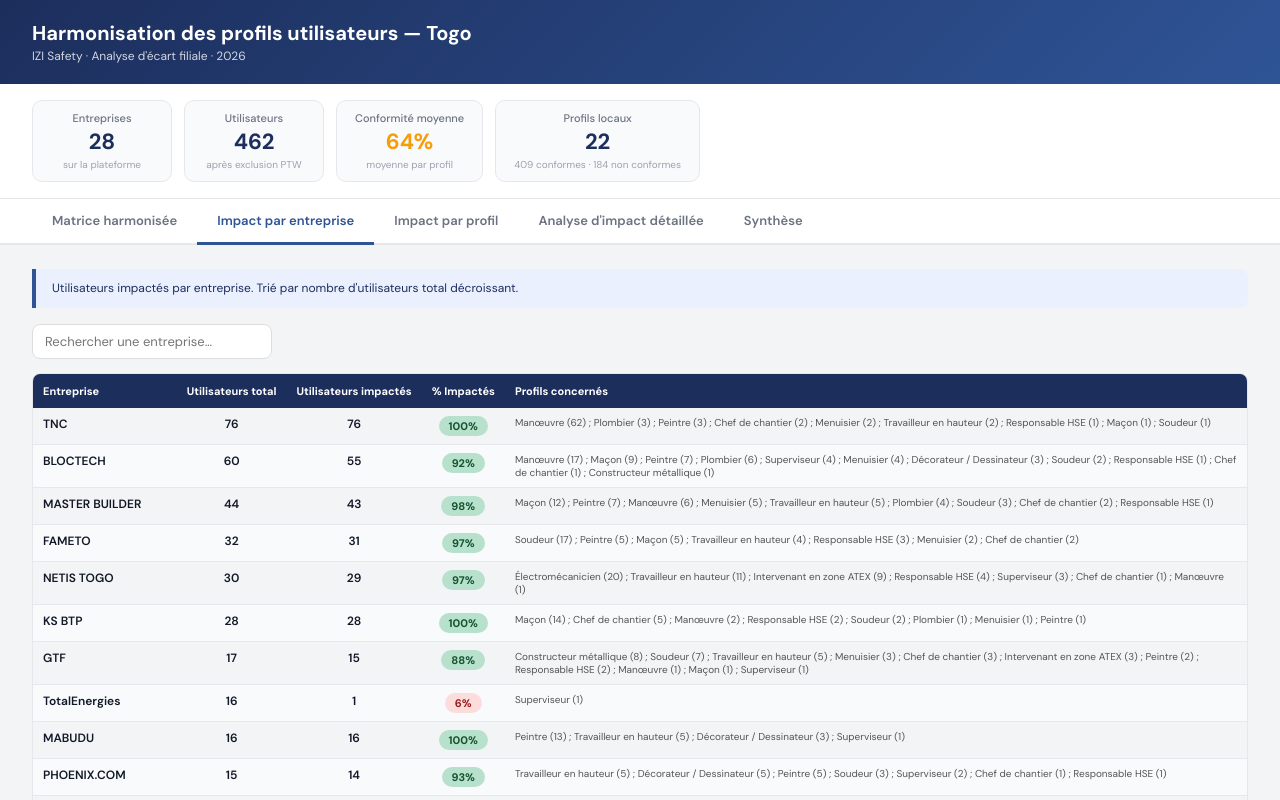
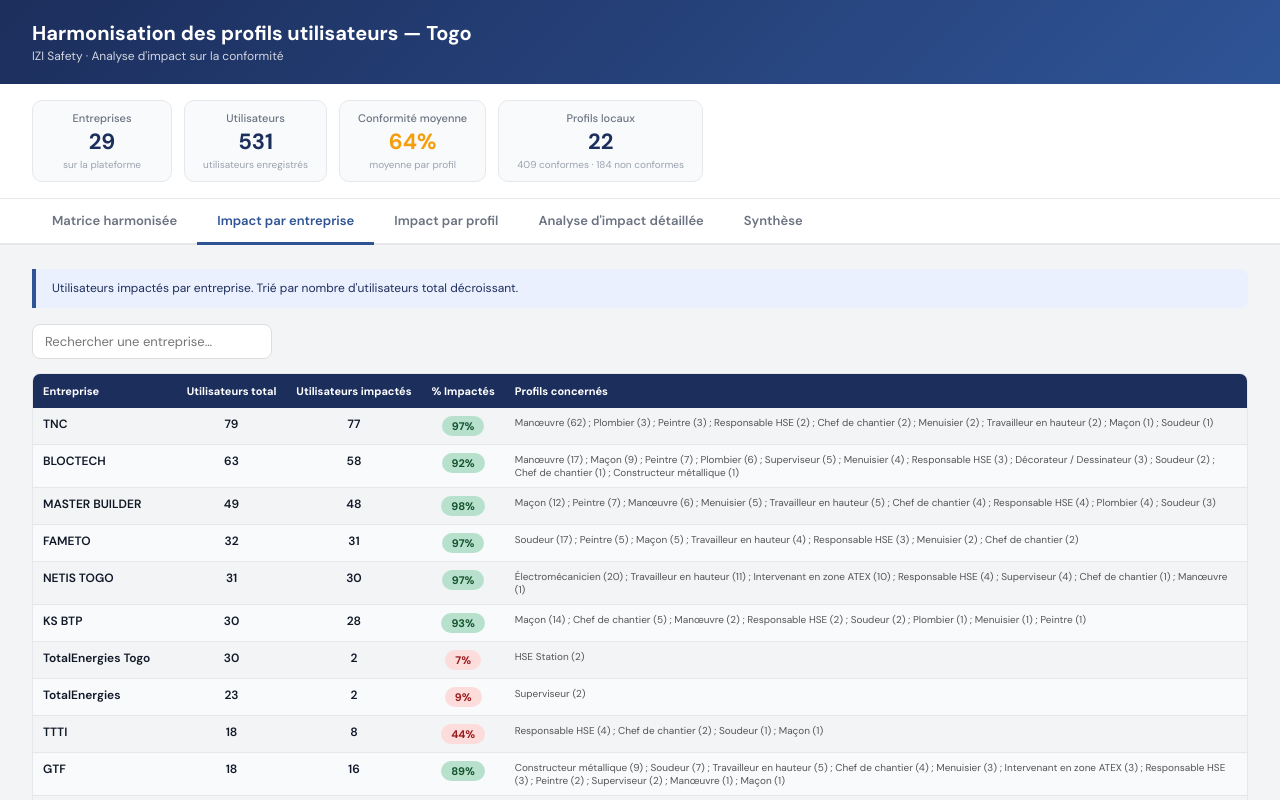
Before and after one commit to IZISafety/Gap-analysis-Togo, a plain HTML site: page index.html in a window 1280 px wide. Both pictures are taken after a click on the button "Impact par entreprise". Shown: the top 800 px of the page. Drawn offline with Linux system fonts and the light colour scheme.

Commit message:
Update index.html

```diff
--- a/index.html
+++ b/index.html
@@ -88,11 +88,11 @@ body{font-family:"DM Sans",sans-serif;background:#F3F4F6;color:#111827}
 </head><body>
 <div class="header"><div>
   <div class="header-title">Harmonisation des profils utilisateurs — Togo</div>
-  <div class="header-sub">IZI Safety · Analyse d'écart filiale · 2026</div>
+  <div class="header-sub">IZI Safety · Analyse d'impact sur la conformité</div>
 </div></div>
 <div class="kpi-row">
-  <div class="kpi-card"><div class="kpi-label">Entreprises</div><div class="kpi-value">28</div><div class="kpi-sub">sur la plateforme</div></div>
-  <div class="kpi-card"><div class="kpi-label">Utilisateurs</div><div class="kpi-value">462</div><div class="kpi-sub">après exclusion PTW</div></div>
+  <div class="kpi-card"><div class="kpi-label">Entreprises</div><div class="kpi-value">29</div><div class="kpi-sub">sur la plateforme</div></div>
+  <div class="kpi-card"><div class="kpi-label">Utilisateurs</div><div class="kpi-value">531</div><div class="kpi-sub">utilisateurs enregistrés</div></div>
   <div class="kpi-card"><div class="kpi-label">Conformité moyenne</div><div class="kpi-value" style="color:#F59E0B">64%</div><div class="kpi-sub">moyenne par profil</div></div>
   <div class="kpi-card"><div class="kpi-label">Profils locaux</div><div class="kpi-value">22</div><div class="kpi-sub">409 conformes · 184 non conformes</div></div>
 </div>
@@ -176,33 +176,34 @@ body{font-family:"DM Sans",sans-serif;background:#F3F4F6;color:#111827}
       <th onclick="sortTable('t1',0)">Entreprise</th><th onclick="sortTable('t1',1)">Utilisateurs total</th>
       <th onclick="sortTable('t1',2)">Utilisateurs impactés</th><th onclick="sortTable('t1',3)">% Impactés</th>
       <th onclick="sortTable('t1',4)">Profils concernés</th>
-    </tr></thead><tbody><tr><td style="font-weight:600">TNC</td><td class="num">76</td><td class="num">76</td><td class="num"><span class="pct-badge pct-low">100%</span></td><td style="font-size:10px;color:#555">Manœuvre (62) ; Plombier (3) ; Peintre (3) ; Chef de chantier (2) ; Menuisier (2) ; Travailleur en hauteur (2) ; Responsable HSE (1) ; Maçon (1) ; Soudeur (1)</td></tr>
-<tr><td style="font-weight:600">BLOCTECH</td><td class="num">60</td><td class="num">55</td><td class="num"><span class="pct-badge pct-low">92%</span></td><td style="font-size:10px;color:#555">Manœuvre (17) ; Maçon (9) ; Peintre (7) ; Plombier (6) ; Superviseur (4) ; Menuisier (4) ; Décorateur / Dessinateur (3) ; Soudeur (2) ; Responsable HSE (1) ; Chef de chantier (1) ; Constructeur métallique (1)</td></tr>
-<tr><td style="font-weight:600">MASTER BUILDER</td><td class="num">44</td><td class="num">43</td><td class="num"><span class="pct-badge pct-low">98%</span></td><td style="font-size:10px;color:#555">Maçon (12) ; Peintre (7) ; Manœuvre (6) ; Menuisier (5) ; Travailleur en hauteur (5) ; Plombier (4) ; Soudeur (3) ; Chef de chantier (2) ; Responsable HSE (1)</td></tr>
+    </tr></thead><tbody><tr><td style="font-weight:600">TNC</td><td class="num">79</td><td class="num">77</td><td class="num"><span class="pct-badge pct-low">97%</span></td><td style="font-size:10px;color:#555">Manœuvre (62) ; Plombier (3) ; Peintre (3) ; Responsable HSE (2) ; Chef de chantier (2) ; Menuisier (2) ; Travailleur en hauteur (2) ; Maçon (1) ; Soudeur (1)</td></tr>
+<tr><td style="font-weight:600">BLOCTECH</td><td class="num">63</td><td class="num">58</td><td class="num"><span class="pct-badge pct-low">92%</span></td><td style="font-size:10px;color:#555">Manœuvre (17) ; Maçon (9) ; Peintre (7) ; Plombier (6) ; Superviseur (5) ; Menuisier (4) ; Responsable HSE (3) ; Décorateur / Dessinateur (3) ; Soudeur (2) ; Chef de chantier (1) ; Constructeur métallique (1)</td></tr>
+<tr><td style="font-weight:600">MASTER BUILDER</td><td class="num">49</td><td class="num">48</td><td class="num"><span class="pct-badge pct-low">98%</span></td><td style="font-size:10px;color:#555">Maçon (12) ; Peintre (7) ; Manœuvre (6) ; Menuisier (5) ; Travailleur en hauteur (5) ; Chef de chantier (4) ; Responsable HSE (4) ; Plombier (4) ; Soudeur (3)</td></tr>
 <tr><td style="font-weight:600">FAMETO</td><td class="num">32</td><td class="num">31</td><td class="num"><span class="pct-badge pct-low">97%</span></td><td style="font-size:10px;color:#555">Soudeur (17) ; Peintre (5) ; Maçon (5) ; Travailleur en hauteur (4) ; Responsable HSE (3) ; Menuisier (2) ; Chef de chantier (2)</td></tr>
-<tr><td style="font-weight:600">NETIS TOGO</td><td class="num">30</td><td class="num">29</td><td class="num"><span class="pct-badge pct-low">97%</span></td><td style="font-size:10px;color:#555">Électromécanicien (20) ; Travailleur en hauteur (11) ; Intervenant en zone ATEX (9) ; Responsable HSE (4) ; Superviseur (3) ; Chef de chantier (1) ; Manœuvre (1)</td></tr>
-<tr><td style="font-weight:600">KS BTP</td><td class="num">28</td><td class="num">28</td><td class="num"><span class="pct-badge pct-low">100%</span></td><td style="font-size:10px;color:#555">Maçon (14) ; Chef de chantier (5) ; Manœuvre (2) ; Responsable HSE (2) ; Soudeur (2) ; Plombier (1) ; Menuisier (1) ; Peintre (1)</td></tr>
-<tr><td style="font-weight:600">GTF</td><td class="num">17</td><td class="num">15</td><td class="num"><span class="pct-badge pct-low">88%</span></td><td style="font-size:10px;color:#555">Constructeur métallique (8) ; Soudeur (7) ; Travailleur en hauteur (5) ; Menuisier (3) ; Chef de chantier (3) ; Intervenant en zone ATEX (3) ; Peintre (2) ; Responsable HSE (2) ; Manœuvre (1) ; Maçon (1) ; Superviseur (1)</td></tr>
-<tr><td style="font-weight:600">TotalEnergies</td><td class="num">16</td><td class="num">1</td><td class="num"><span class="pct-badge pct-high">6%</span></td><td style="font-size:10px;color:#555">Superviseur (1)</td></tr>
-<tr><td style="font-weight:600">MABUDU</td><td class="num">16</td><td class="num">16</td><td class="num"><span class="pct-badge pct-low">100%</span></td><td style="font-size:10px;color:#555">Peintre (13) ; Travailleur en hauteur (5) ; Décorateur / Dessinateur (3) ; Superviseur (1)</td></tr>
+<tr><td style="font-weight:600">NETIS TOGO</td><td class="num">31</td><td class="num">30</td><td class="num"><span class="pct-badge pct-low">97%</span></td><td style="font-size:10px;color:#555">Électromécanicien (20) ; Travailleur en hauteur (11) ; Intervenant en zone ATEX (10) ; Responsable HSE (4) ; Superviseur (4) ; Chef de chantier (1) ; Manœuvre (1)</td></tr>
+<tr><td style="font-weight:600">KS BTP</td><td class="num">30</td><td class="num">28</td><td class="num"><span class="pct-badge pct-low">93%</span></td><td style="font-size:10px;color:#555">Maçon (14) ; Chef de chantier (5) ; Manœuvre (2) ; Responsable HSE (2) ; Soudeur (2) ; Plombier (1) ; Menuisier (1) ; Peintre (1)</td></tr>
+<tr><td style="font-weight:600">TotalEnergies Togo</td><td class="num">30</td><td class="num">2</td><td class="num"><span class="pct-badge pct-high">7%</span></td><td style="font-size:10px;color:#555">HSE Station (2)</td></tr>
+<tr><td style="font-weight:600">TotalEnergies</td><td class="num">23</td><td class="num">2</td><td class="num"><span class="pct-badge pct-high">9%</span></td><td style="font-size:10px;color:#555">Superviseur (2)</td></tr>
+<tr><td style="font-weight:600">TTTI</td><td class="num">18</td><td class="num">8</td><td class="num"><span class="pct-badge pct-high">44%</span></td><td style="font-size:10px;color:#555">Responsable HSE (4) ; Chef de chantier (2) ; Soudeur (1) ; Maçon (1)</td></tr>
+<tr><td style="font-weight:600">GTF</td><td class="num">18</td><td class="num">16</td><td class="num"><span class="pct-badge pct-low">89%</span></td><td style="font-size:10px;color:#555">Constructeur métallique (9) ; Soudeur (7) ; Travailleur en hauteur (5) ; Chef de chantier (4) ; Menuisier (3) ; Intervenant en zone ATEX (3) ; Responsable HSE (3) ; Peintre (2) ; Superviseur (2) ; Manœuvre (1) ; Maçon (1)</td></tr>
+<tr><td style="font-weight:600">MABUDU</td><td class="num">18</td><td class="num">18</td><td class="num"><span class="pct-badge pct-low">100%</span></td><td style="font-size:10px;color:#555">Peintre (13) ; Travailleur en hauteur (7) ; Décorateur / Dessinateur (5) ; Superviseur (1) ; Chef de chantier (1) ; Responsable HSE (1)</td></tr>
+<tr><td style="font-weight:600">COMEAF</td><td class="num">17</td><td class="num">17</td><td class="num"><span class="pct-badge pct-low">100%</span></td><td style="font-size:10px;color:#555">Travailleur en hauteur (10) ; Soudeur (9) ; Peintre (4) ; Manœuvre (2) ; Chef de chantier (2) ; Maçon (1) ; Constructeur métallique (1) ; Responsable HSE (1)</td></tr>
+<tr><td style="font-weight:600">SOMMEPI</td><td class="num">16</td><td class="num">14</td><td class="num"><span class="pct-badge pct-low">88%</span></td><td style="font-size:10px;color:#555">Manœuvre (6) ; Responsable HSE (3) ; Maintenancier (2) ; Peintre (1) ; Superviseur (1) ; Plombier (1)</td></tr>
 <tr><td style="font-weight:600">PHOENIX.COM</td><td class="num">15</td><td class="num">14</td><td class="num"><span class="pct-badge pct-low">93%</span></td><td style="font-size:10px;color:#555">Travailleur en hauteur (5) ; Décorateur / Dessinateur (5) ; Peintre (5) ; Soudeur (3) ; Superviseur (2) ; Chef de chantier (1) ; Responsable HSE (1)</td></tr>
-<tr><td style="font-weight:600">TotalEnergies Togo</td><td class="num">15</td><td class="num">1</td><td class="num"><span class="pct-badge pct-high">7%</span></td><td style="font-size:10px;color:#555">HSE Station (1)</td></tr>
-<tr><td style="font-weight:600">COMEAF</td><td class="num">14</td><td class="num">14</td><td class="num"><span class="pct-badge pct-low">100%</span></td><td style="font-size:10px;color:#555">Travailleur en hauteur (9) ; Soudeur (7) ; Peintre (4) ; Manœuvre (2) ; Maçon (1) ; Chef de chantier (1)</td></tr>
-<tr><td style="font-weight:600">SOTAM</td><td class="num">13</td><td class="num">11</td><td class="num"><span class="pct-badge pct-low">85%</span></td><td style="font-size:10px;color:#555">Travailleur en hauteur (3) ; Électromécanicien (3) ; Manœuvre (2) ; Plombier (2) ; Maintenancier (1) ; Chef de chantier (1) ; Responsable HSE (1)</td></tr>
-<tr><td style="font-weight:600">SOMMEPI</td><td class="num">13</td><td class="num">12</td><td class="num"><span class="pct-badge pct-low">92%</span></td><td style="font-size:10px;color:#555">Manœuvre (6) ; Responsable HSE (2) ; Peintre (1) ; Superviseur (1) ; Plombier (1) ; Maintenancier (1)</td></tr>
+<tr><td style="font-weight:600">SOTAM</td><td class="num">14</td><td class="num">12</td><td class="num"><span class="pct-badge pct-low">86%</span></td><td style="font-size:10px;color:#555">Travailleur en hauteur (3) ; Électromécanicien (3) ; Manœuvre (2) ; Plombier (2) ; Responsable HSE (2) ; Maintenancier (1) ; Chef de chantier (1)</td></tr>
 <tr><td style="font-weight:600">TECHNO DIMENSIONS</td><td class="num">12</td><td class="num">12</td><td class="num"><span class="pct-badge pct-low">100%</span></td><td style="font-size:10px;color:#555">Intervenant en zone ATEX (8) ; Chef de chantier (5) ; Manœuvre (3) ; Plombier (1) ; Travailleur en hauteur (1) ; Soudeur (1) ; Responsable HSE (1) ; Superviseur (1) ; Maintenancier SI/SS (1)</td></tr>
-<tr><td style="font-weight:600">TTTI</td><td class="num">10</td><td class="num">7</td><td class="num"><span class="pct-badge pct-med">70%</span></td><td style="font-size:10px;color:#555">Responsable HSE (4) ; Soudeur (1) ; Maçon (1) ; Chef de chantier (1)</td></tr>
+<tr><td style="font-weight:600">VISION ELECTRIQUE</td><td class="num">9</td><td class="num">6</td><td class="num"><span class="pct-badge pct-med">67%</span></td><td style="font-size:10px;color:#555">Superviseur (2) ; Travailleur en hauteur (2) ; Chef de chantier (1) ; Responsable HSE (1)</td></tr>
 <tr><td style="font-weight:600">EMTIC</td><td class="num">8</td><td class="num">8</td><td class="num"><span class="pct-badge pct-low">100%</span></td><td style="font-size:10px;color:#555">Travailleur en hauteur (4) ; Chef de chantier (3) ; Manœuvre (3) ; Responsable HSE (1) ; Intervenant en zone ATEX (1)</td></tr>
+<tr><td style="font-weight:600">TECH PLUS</td><td class="num">8</td><td class="num">3</td><td class="num"><span class="pct-badge pct-high">38%</span></td><td style="font-size:10px;color:#555">Chef de chantier (2) ; Travailleur en hauteur (1)</td></tr>
 <tr><td style="font-weight:600">LORAINE ENSEIGNE</td><td class="num">8</td><td class="num">7</td><td class="num"><span class="pct-badge pct-low">88%</span></td><td style="font-size:10px;color:#555">Peintre (4) ; Décorateur / Dessinateur (2) ; Travailleur en hauteur (1) ; Chef de chantier (1) ; Responsable HSE (1)</td></tr>
-<tr><td style="font-weight:600">VISION ELECTRIQUE</td><td class="num">7</td><td class="num">4</td><td class="num"><span class="pct-badge pct-med">57%</span></td><td style="font-size:10px;color:#555">Superviseur (2) ; Travailleur en hauteur (1) ; Responsable HSE (1)</td></tr>
-<tr><td style="font-weight:600">BELEMEC</td><td class="num">6</td><td class="num">6</td><td class="num"><span class="pct-badge pct-low">100%</span></td><td style="font-size:10px;color:#555">Mécanicien (3) ; Manœuvre (1) ; Responsable HSE (1) ; Chef de chantier (1)</td></tr>
+<tr><td style="font-weight:600">BELEMEC</td><td class="num">7</td><td class="num">7</td><td class="num"><span class="pct-badge pct-low">100%</span></td><td style="font-size:10px;color:#555">Mécanicien (3) ; Responsable HSE (2) ; Manœuvre (1) ; Chef de chantier (1)</td></tr>
 <tr><td style="font-weight:600">INTERCON SECURITY</td><td class="num">6</td><td class="num">5</td><td class="num"><span class="pct-badge pct-low">83%</span></td><td style="font-size:10px;color:#555">Travailleur en hauteur (3) ; Chef de chantier (2) ; Superviseur (1) ; Responsable HSE (1)</td></tr>
 <tr><td style="font-weight:600">NSE</td><td class="num">5</td><td class="num">5</td><td class="num"><span class="pct-badge pct-low">100%</span></td><td style="font-size:10px;color:#555">Chef de chantier (2) ; Manœuvre (2) ; Responsable HSE (1)</td></tr>
-<tr><td style="font-weight:600">ETRADIS GROUP</td><td class="num">4</td><td class="num">4</td><td class="num"><span class="pct-badge pct-low">100%</span></td><td style="font-size:10px;color:#555">Maintenancier (2) ; Travailleur en hauteur (1) ; Chef de chantier (1)</td></tr>
-<tr><td style="font-weight:600">TECH PLUS</td><td class="num">3</td><td class="num">2</td><td class="num"><span class="pct-badge pct-med">67%</span></td><td style="font-size:10px;color:#555">Travailleur en hauteur (1) ; Chef de chantier (1)</td></tr>
+<tr><td style="font-weight:600">ETRADIS GROUP</td><td class="num">5</td><td class="num">5</td><td class="num"><span class="pct-badge pct-low">100%</span></td><td style="font-size:10px;color:#555">Maintenancier (2) ; Travailleur en hauteur (1) ; Responsable HSE (1) ; Superviseur (1) ; Chef de chantier (1)</td></tr>
+<tr><td style="font-weight:600">Z & CO</td><td class="num">4</td><td class="num">2</td><td class="num"><span class="pct-badge pct-med">50%</span></td><td style="font-size:10px;color:#555">Responsable HSE (2) ; Superviseur (1)</td></tr>
+<tr><td style="font-weight:600">SCMAT</td><td class="num">3</td><td class="num">1</td><td class="num"><span class="pct-badge pct-high">33%</span></td><td style="font-size:10px;color:#555">Soudeur (1)</td></tr>
 <tr><td style="font-weight:600">TotalEnergies Cameroun</td><td class="num">1</td><td class="num">0</td><td class="num"><span class="pct-badge pct-high">0%</span></td><td style="font-size:10px;color:#555"></td></tr>
 <tr><td style="font-weight:600">Total</td><td class="num">1</td><td class="num">0</td><td class="num"><span class="pct-badge pct-high">0%</span></td><td style="font-size:10px;color:#555"></td></tr>
-<tr><td style="font-weight:600">SCMAT</td><td class="num">1</td><td class="num">1</td><td class="num"><span class="pct-badge pct-low">100%</span></td><td style="font-size:10px;color:#555">Soudeur (1)</td></tr>
 <tr><td style="font-weight:600">TotalEnergies France</td><td class="num">1</td><td class="num">0</td><td class="num"><span class="pct-badge pct-high">0%</span></td><td style="font-size:10px;color:#555"></td></tr></tbody></table>
   </div>
 </div>
@@ -316,6 +317,7 @@ body{font-family:"DM Sans",sans-serif;background:#F3F4F6;color:#111827}
 <div class="synth-comment-item"><strong>💬 Maintenancier</strong>Voir s'il faut ajouter le profil métier à haut risque : "intervenant sur ou à proximité de systèmes électriques"</div>
 <div class="synth-comment-item"><strong>💬 Carreleur (désactivé)</strong>à supprimer ou garder?</div>
 <div class="synth-comment-item"><strong>💬 Ferrailleur (désactivé)</strong>sinon opérateur travaux</div>
+<div class="synth-comment-item"><strong>💬 Soudeur</strong>sinon opérateur travaux</div>
 <div class="synth-comment-item"><strong>💬 Travailleur en hauteur</strong>Les e-learnings sont nécessaires pour que le profil soit complét.</div>
   </div>
 </div>
```
